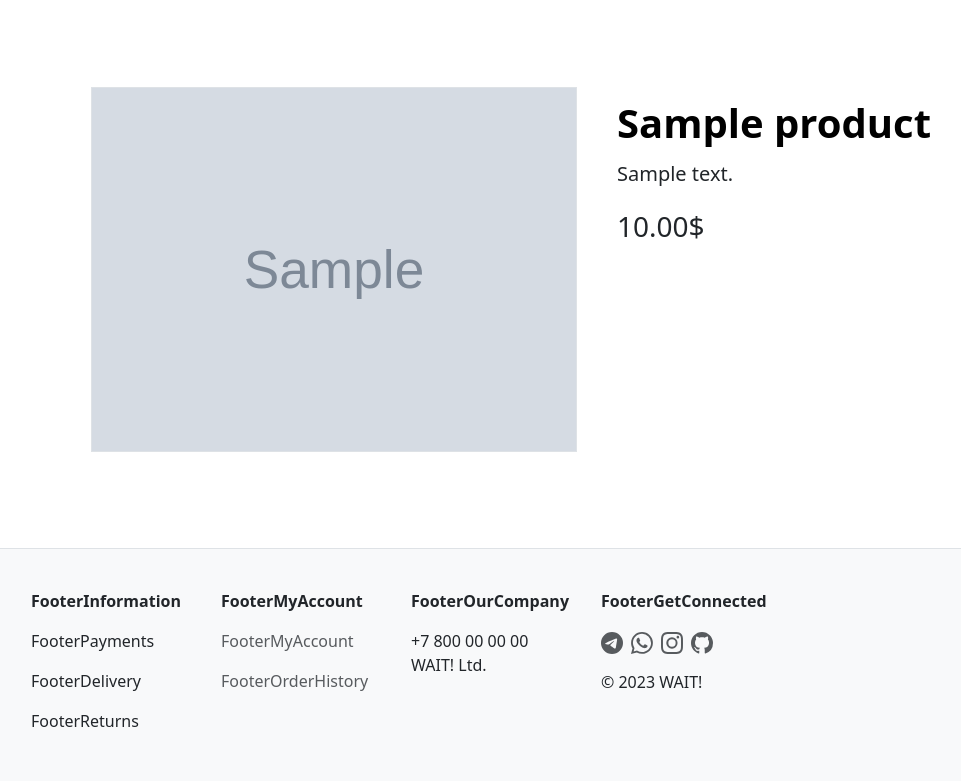
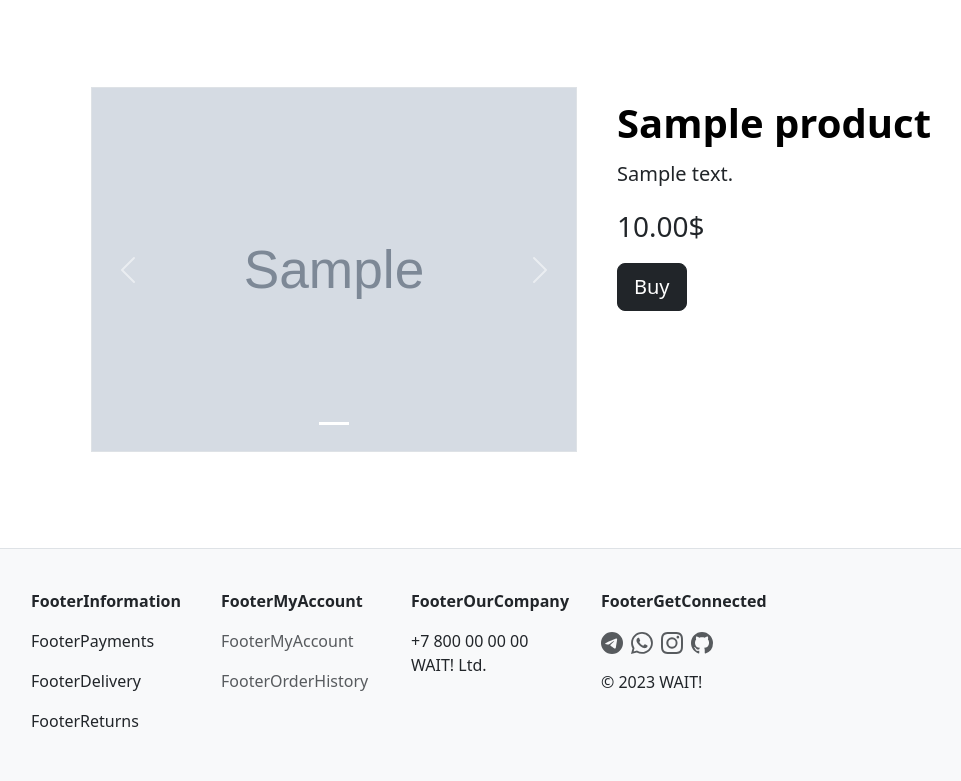
Before and after one commit to roaddust2/wait-web, a Django app: page /en/catalog/1/1 in a window 1280 px wide. Shown: the part 57-838 px from the top of the page, without its empty margins (51-1012 px from the left). Run offline with Django 4.2, Linux system fonts and the light colour scheme; tables that the repository leaves empty hold one stand-in row (values such as "Sample post"); grey boxes marked "Sample" are stand-in pictures; some libraries are stand-ins or nearby versions.

Commit message:
Updated productdetail page with carousel

```diff
--- a/app/models/product.py
+++ b/app/models/product.py
@@ -30,8 +30,8 @@ class Product(models.Model):
     created_at = models.DateTimeField(auto_now_add=True, verbose_name=_('CareatedAt'))
 
     def get_all_images(self):
-        """Returns the product's related images from ProductImage model"""
-        images = self.productimage_set.all()
+        """Returns the product's related images from ProductImage model, defaults first"""
+        images = self.productimage_set.all().order_by('default')
         return images
 
     def get_default_image(self):
--- a/templates/components/product_card.html
+++ b/templates/components/product_card.html
@@ -1,3 +1,4 @@
+{% load i18n static %}
 {% comment %}
 <!-- Product card component,
     to use this template, pass variable "product" within "include" tag -->
@@ -30,12 +31,12 @@
         </div>
     </a>
     <div class="card-body">
-        <h5 class="card-title fs-3">{{ product.name }}</h5>
+        <h5 class="card-title fs-3">{{ product.int_name }}</h5>
         <p class="card-text">{{ product.description }}</p>
         <p class="fs-4">{{ product.price }}$</p>
     </div>
     <div class="list-group list-group-flush text-center">
-        <a class="btn btn-success rounded-top-0 fs-5 fw-bold" href="#">Buy now</a>
+        <a class="btn btn-success rounded-top-0 fs-5 fw-bold" href="#">{% translate 'Buy' %}</a>
         </div>
     </div>
 </div>
--- a/templates/index.html
+++ b/templates/index.html
@@ -9,7 +9,7 @@
                     {% if carousel_items %}
                         <div class="carousel-indicators">
                             {% for item in carousel_items %}
-                                <button type="button" data-bs-target="#carouselIndicators" data-bs-slide-to="{{ forloop.counter0 }}" class="{% if forloop.first %}active{% endif %}" aria-current="true" aria-label="Slide {{ forloop.counter }}"></button>
+                                <button type="button" data-bs-target="#carouselMainPage" data-bs-slide-to="{{ forloop.counter0 }}" class="{% if forloop.first %}active{% endif %}" aria-current="true" aria-label="Slide {{ forloop.counter }}"></button>
                             {% endfor %}
                         </div>
                     {% endif %}
--- a/templates/product.html
+++ b/templates/product.html
@@ -6,7 +6,38 @@
         <div class="row flex-lg-row m-5">
             <div class="col">
                 <div class="border">
-                    <img src="{{ product.get_default_image }}" class="card-img-top" alt="{{ product.name }}">
+                    <div id="carouselProductDetail" class="carousel slide">
+                        {% if product.get_all_images %}
+                        <div class="carousel-indicators">
+                            {% for item in product.get_all_images %}
+                                <button type="button" data-bs-target="#carouselProductDetail" data-bs-slide-to="{{ forloop.counter0 }}" class="{% if forloop.first %}active{% endif %}" aria-current="true" aria-label="Slide {{ forloop.counter }}"></button>
+                            {% endfor %}
+                        </div>
+                        {% endif %}
+                        <div class="carousel-inner">
+                            {% if product.get_all_images %}
+                                {% for image in product.get_all_images %}
+                                    <div class="carousel-item {% if forloop.first %}active{% endif %}">
+                                        <img src="{{ image.image.url }}" class="d-block w-100" alt="{{ image.image_alt }}">
+                                    </div>
+                                {% endfor %}
+                            {% else %}
+                                <div class="carousel-item active">
+                                    <img src="{{ product.get_default_image }}" class="d-block w-100" alt="Empty">
+                                </div>
+                            {% endif %}
+                        </div>
+                        {% if product.get_all_images %}
+                        <button class="carousel-control-prev" type="button" data-bs-target="#carouselProductDetail" data-bs-slide="prev">
+                            <span class="carousel-control-prev-icon" aria-hidden="true"></span>
+                            <span class="visually-hidden">Previous</span>
+                        </button>
+                        <button class="carousel-control-next" type="button" data-bs-target="#carouselProductDetail" data-bs-slide="next">
+                            <span class="carousel-control-next-icon" aria-hidden="true"></span>
+                            <span class="visually-hidden">Next</span>
+                        </button>
+                        {% endif %}
+                    </div>
                 </div>
             </div>
             <div class="col">
@@ -14,10 +45,13 @@
                     <h1 class="display-6 fw-bold text-body-emphasis lh-1 mb-3">{{ product.int_name }}</h1>
                     <p class="lead">{{ product.description }}</p>
                     <p class="fs-3">{{ product.price }}$</p>
+                        <a href="#">
+                            <button type="button" class="btn btn-dark btn-lg me-2">{% translate 'Buy' %}</button>
+                        </a>
+                    </button>
                 </div>
             </div>
         </div>
     </div>
 </section>
 {% endblock %}
-Lorem ipsum dolor, sit amet consectetur adipisicing elit. Delectus incidunt sint dolorum optio tempore sequi laborum quod commodi at iusto, iste eveniet itaque nobis, quaerat, minus cumque cum odit saepe?
```
Also changed, not shown: templates/catalog.html (+10 -8 lines), locale/en/LC_MESSAGES/django.po, locale/ru/LC_MESSAGES/django.po, locale/tt/LC_MESSAGES/django.po, 2 other files.
